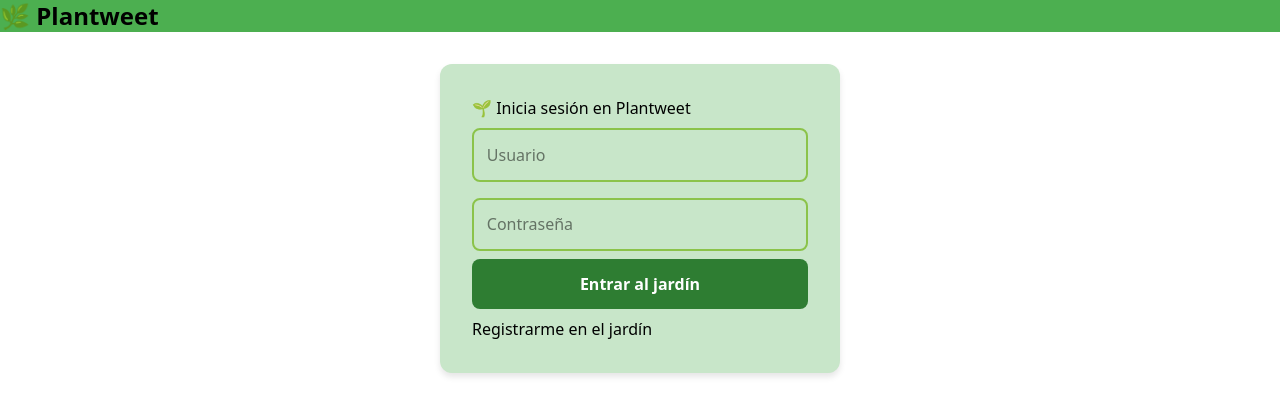
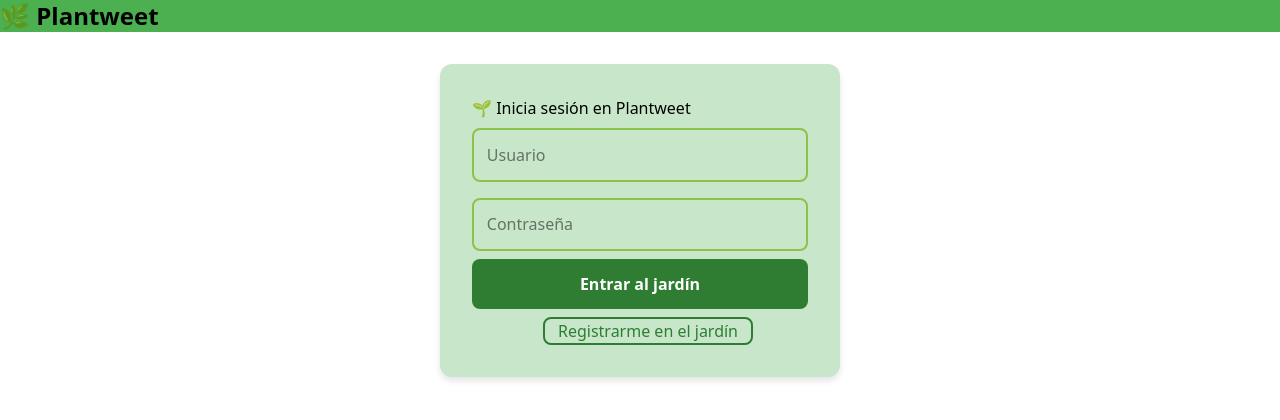
Before and after one commit to AguilarAlvarez/project-github-client, a Next.js app: page /plantweet in a window 1280 px wide. Shown: the top 420 px of the page. Built offline with nearby package versions, Linux system fonts and the light colour scheme.

Commit message:
styles of log in plantweet

```diff
--- a/src/components/plantwet/Auth/LoginForm.tsx
+++ b/src/components/plantwet/Auth/LoginForm.tsx
@@ -1,10 +1,13 @@
 import { useState } from 'react';
 import { useAuth } from '../../../context/AuthContext';
 import { FETCH_ROUTE } from '@/utils/consts'
+import "./styles.css"
 
 const LoginForm = () => {
   const [username, setUsername] = useState('');
   const [password, setPassword] = useState('');
+  const [invalidCredentials, setInvalidCedentials] = useState(false)
+  const [usernameExist, setUsernameExist] = useState(false)
   const { login } = useAuth();
   const [isLogIn, setIsLogIn] = useState(true)
 
@@ -13,11 +16,14 @@ const LoginForm = () => {
     try {
       fetch(`${FETCH_ROUTE}/user?username=${username}&password=${password}`,).then(response => response.json())
         .then(data => {
+          console.log(data)
           if (data.state) {
             login({
               id: data.user_id,
               username
             })
+          } else {
+            setInvalidCedentials(true)
           }
         });
     } catch (err) {
@@ -45,6 +51,8 @@ const LoginForm = () => {
               id: data.user_id,
               username
             })
+          } else {
+            setUsernameExist(true)
           }
         });
     } catch (err) {
@@ -54,34 +62,64 @@ const LoginForm = () => {
 
   return (
     <div className="auth-form" style={{ background: 'var(--verde-pastel)' }}>
-      <h2>🌱 Inicia sesión en Plantweet</h2>
+      {isLogIn ? <h2>🌱 Inicia sesión en Plantweet</h2> : <h2> 🌱 Unete al jardín</h2>}
+
       <form >
         <input
           type="text"
           placeholder="Usuario"
           value={username}
-          onChange={(e) => setUsername(e.target.value)}
+          onChange={(e) => {
+            setInvalidCedentials(false)
+            setUsernameExist(false)
+            setUsername(e.target.value)
+          }}
           required
         />
         <input
           type="password"
           placeholder="Contraseña"
           value={password}
-          onChange={(e) => setPassword(e.target.value)}
+          onChange={(e) => {
+            setInvalidCedentials(false)
+            setUsernameExist(false)
+            setPassword(e.target.value)
+          }}
           required
-        />{isLogIn ?
-          <div className='flex flex-col gap-2'>
+        />
+        {usernameExist ? <div className="bg-red-50  border-l-4 border-red-4 text-red-700 p-4 rounded-lg shadow-sm flex flex-col items-center gap-3 mb-4 ">
+          <p className='text-center'>
+            Este Jardinero ya existe.
+          </p>
+          <p>¡Intenta con otro nombre de usuario!</p>
+        </div> : <></>}
+        {invalidCredentials ? <div className="bg-red-50  border-l-4 border-red-4 text-red-700 p-4 rounded-lg shadow-sm flex flex-col items-center gap-3 mb-4 ">
+          <p className='text-center'>
+            Credenciales incorrectas. ¡Intenta de nuevo!
+          </p>
+        </div> : <></>}
+
+        {isLogIn ?
+          <div className='flex flex-col gap-2 justify-center items-center'>
             <button className="auth-btn" onClick={handleLogIn}>
               Entrar al jardín
             </button>
-            <p onClick={() => setIsLogIn(false)}>Registrarme en el jardín</p>
+            <p className="change-btn" onClick={() => {
+              setInvalidCedentials(false)
+              setUsernameExist(false)
+              setIsLogIn(false)
+            }}>Registrarme en el jardín</p>
           </div>
           :
-          <div>
+          <div className='flex flex-col gap-2 justify-center items-center'>
             <button className="auth-btn" onClick={handleSigIn}>
-              Registrarme
+              Registrarme en el jardín
             </button>
-            <p onClick={() => setIsLogIn(true)}>Entrar en el jardín</p>
+            <p className='change-btn' onClick={() => {
+              setInvalidCedentials(false)
+              setUsernameExist(false)
+              setIsLogIn(true)
+            }}>Entrar en el jardín</p>
           </div>
 
         }
--- /dev/null
+++ b/src/components/plantwet/Auth/styles.css
@@ -0,0 +1,37 @@
+.auth-form {
+    max-width: 400px;
+    margin: 2rem auto;
+    padding: 2rem;
+    border-radius: 12px;
+    box-shadow: 0 4px 6px rgba(0, 0, 0, 0.1);
+  }
+
+  .auth-form input {
+    width: 100%;
+    padding: 0.8rem;
+    margin: 0.5rem 0;
+    border: 2px solid var(--verde-claro);
+    border-radius: 8px;
+  }
+
+  .auth-btn {
+    background-color: var(--verde-oscuro);
+    color: white;
+    padding: 0.8rem;
+    border: none;
+    border-radius: 8px;
+    cursor: pointer;
+    width: 100%;
+    font-weight: bold;
+  }
+
+  .change-btn {
+    background: none;
+    padding-right: 0.8rem;
+    padding-left: 0.8rem;
+    cursor: pointer;
+    border-radius: 8px;
+    border: 2px solid var(--verde-oscuro);
+    color: var(--verde-oscuro);
+    margin-left: 1rem;
+  }
```
